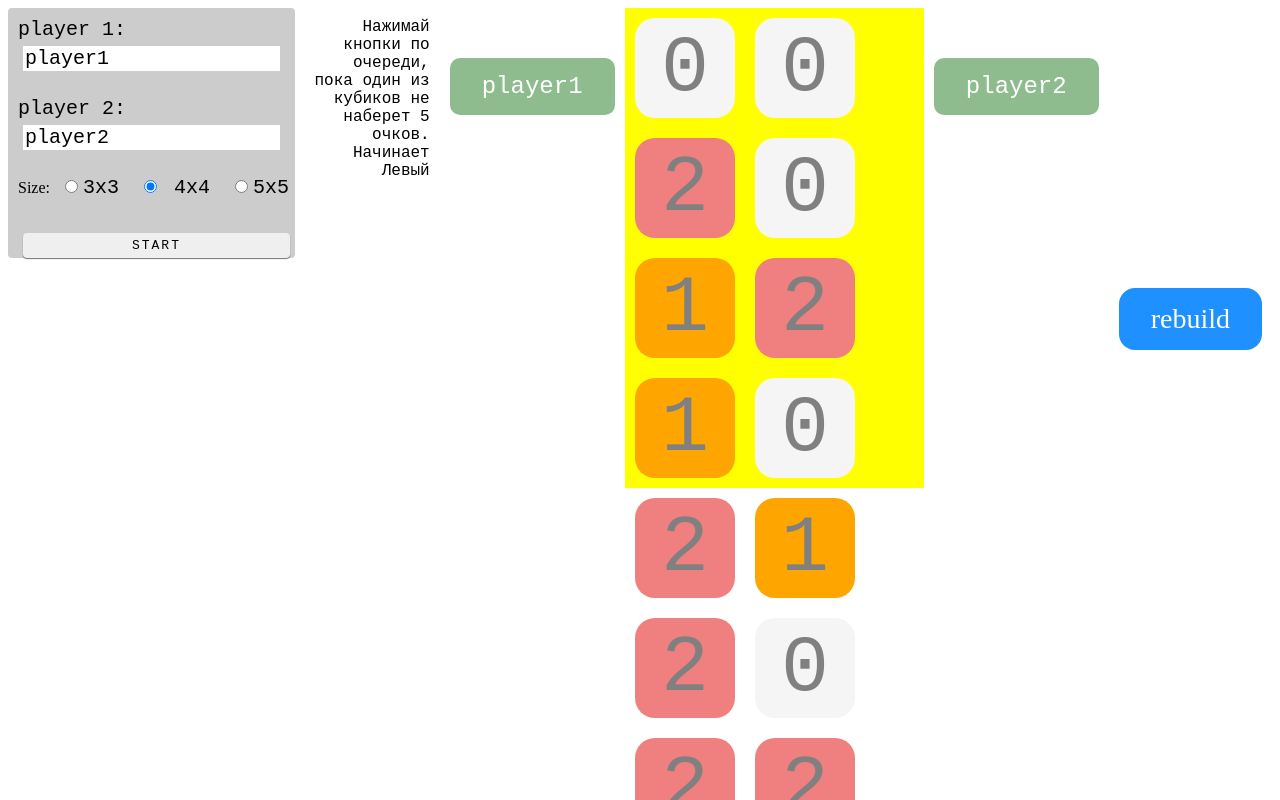
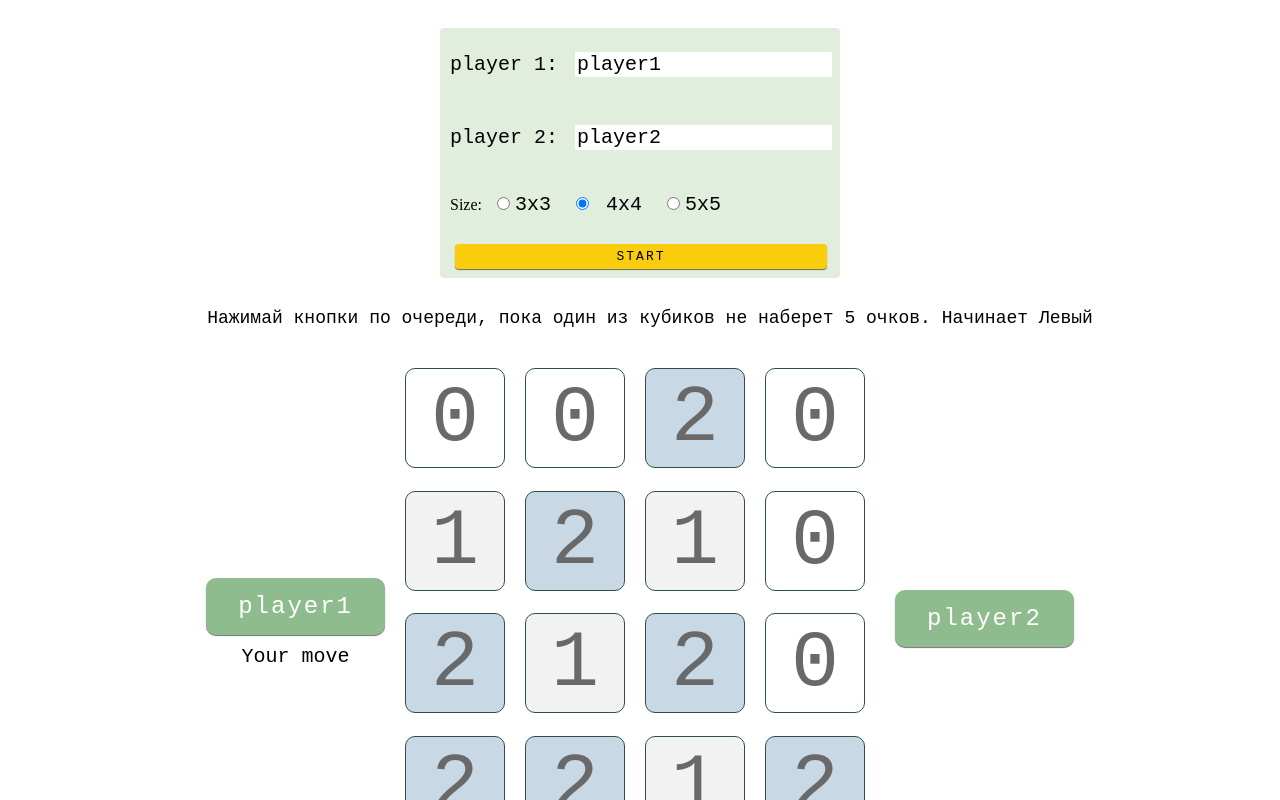
Before and after one commit to DMisilin/react-developer-2023, a React app: page / in a window 1280 px wide. Both pictures are taken after a click on the button "START". Shown: the top 800 px of the page. Built offline with nearby package versions, Linux system fonts and the light colour scheme.

Commit message:
refactor

```diff
--- a/package.json
+++ b/package.json
@@ -11,7 +11,7 @@
     "build": "webpack --mode=production --env production --progress",
     "storybook": "start-storybook -p 6006",
     "build-storybook": "build-storybook",
-    "chromatic": "npx chromatic --project-token=38dce55a869b --force-rebuild",
+    "chromatic": "npx chromatic --project-token=$CHROMATIC_PROJECT_TOKEN --force-rebuild",
     "mock-server": "node src/mock/server.js"
   },
   "repository": {
--- a/src/App.tsx
+++ b/src/App.tsx
@@ -5,7 +5,7 @@ import { Score } from 'components/Score/Score';
 const App = () => {
   return (
     <>
-      <Floor groundType="yellow" testMode={false}></Floor>
+      <Floor testMode={false}></Floor>
       {/*<Score />*/}
     </>
   );
--- a/src/components/Box/Box.css
+++ b/src/components/Box/Box.css
@@ -1,38 +1,44 @@
 .zero {
-    background-color: whitesmoke;
+    background-color: #ffffff;
+    color: dimgrey;
 }
 
 .first {
-    background-color: orange;
+    background-color: #f2f2f2;
+    color: dimgrey;
 }
 
 .second {
-    background-color: lightcoral;
+    background-color: #c8d8e4;
+    color: dimgrey;
 }
 
 .third {
-    background-color: orangered;
+    background-color: #52ad98;
+    color: dimgrey;
 }
 
 .fourth {
-    background-color: firebrick;
+    background-color: #2b6777;
+    color: dimgrey;
 }
 
 .fifth {
-    background-color: darkred;
+    background-color: #2b8999;
+    color: #ffffff
 }
 
 .box {
-    height: 100px;
-    width: 100px;
+    height: 98px;
+    width: 98px;
     margin: 10px;
     display: flex;
     align-items: center;
     justify-content: center;
     font-size: 80px;
     font-family: monospace;
-    color: grey;
-    border-radius: 20px;
+    border-radius: 10px;
+    border: 1px solid darkslategrey;
     animation: show-box .5s forwards;
 }
 
--- a/src/components/Button/Button.css
+++ b/src/components/Button/Button.css
@@ -21,10 +21,25 @@
     display: inline-block;
     font-size: 24px;
     font-family: monospace;
+
+    outline: none;
+    box-shadow: 0 1px 1px rgba(0, 0, 0, 0.55);
+    letter-spacing: 2px;
+    cursor: pointer;
+    user-select: none;
+    transition: 0.2s;
+}
+
+.eco:hover {
+    transform: scale(1.05);
+}
+
+.eco:active {
+    box-shadow: none;
 }
 
 .blue {
-    background-color: dodgerblue;
+    background-color: #39395f;
     border: none;
     border-radius: 16px;
     color: white;
@@ -34,4 +49,19 @@
     display: inline-block;
     font-size: 28px;
     font-family: "American Typewriter", serif;
+
+    outline: none;
+    box-shadow: 0 1px 1px rgba(0, 0, 0, 0.55);
+    letter-spacing: 2px;
+    cursor: pointer;
+    user-select: none;
+    transition: 0.2s;
 }
+
+.blue:hover {
+    transform: scale(1.05);
+}
+
+.blue:active {
+    box-shadow: none;
+}
--- a/src/components/Floor/Floor.css
+++ b/src/components/Floor/Floor.css
@@ -23,16 +23,20 @@
     margin-top: 5px;
     display: flex;
     justify-content: center;
+    flex-direction: column;
 }
 
 .playerButton {
     margin-left: 10px;
     margin-right: 10px;
     margin-top: 50px;
+    display: flex;
+    flex-direction: column-reverse;
+    justify-content: center;
 }
 
 .cleanButton {
-    margin-left: 10px;
-    margin-right: 10px;
-    margin-top: 280px;
+    margin: 20px;
+    display: flex;
+    justify-content: center;
 }
--- a/src/components/Floor/Floor.tsx
+++ b/src/components/Floor/Floor.tsx
@@ -4,49 +4,65 @@ import './Floor.css';
 import Box from '../Box/Box';
 import Button from '../Button/Button';
 import Text from '../Text/Text';
-import Form from 'components/Form/Form';
+import Form from '../Form/Form';
 
 const START_DATA_DEFAULT = {
-  player1: 'player1',
-  player2: 'player2',
+  player1: 'name',
+  player2: 'name',
   size: '0x0',
 };
 const handleWidth = (size: string) => {
   switch (size) {
     case '5x5':
-      return '600px';
+      return '630px';
     case '4x4':
-      return '480px';
+      return '490px';
     default:
-      return '360px';
+      return '370px';
   }
 };
+
+const StyledCenteredDiv = styled.div`
+  display: flex;
+  justify-content: center;
+  margin: 20px;
+`;
 
 const StyledFloorDiv = styled.div<{ size: string }>`
   display: flex;
   flex-wrap: wrap;
-  background-color: yellow;
   width: ${({ size = '3x3' }) => handleWidth(size)};
   height: ${({ size = '3x3' }) => handleWidth(size)};
 `;
 
-const Floor = ({ groundType = 'yellow', testMode = true }) => {
+const StyledLabel = styled.label`
+  font-size: 20px;
+  width: auto;
+  padding: 10px;
+  font-family: monospace;
+  text-align: center;
+`;
+
+const Floor = ({ groundType = '', testMode = true }) => {
   const [isLeft, setIsLeft] = useState(true);
   const [startData, setStartData] = useState(START_DATA_DEFAULT);
-  const [arr, setArr] = useState([]);
+  const [arr, setArr] = useState(testMode ? initArr() : []);
 
-  // function initArr() {
-  //   if (testMode) {
-  //     return [0, 1, 2, 3, 4, 5, 4, 3, 2];
-  //   }
-  //
-  //   const result = [];
-  //   const elements = startData.size.split('x').map((elm) => +elm);
-  //   for (let i = 0; i < elements[0] * elements[1]; i++) {
-  //     result.push(Math.floor(Math.random() * 3));
-  //   }
-  //   return result;
-  // }
+  /**
+   * Наполнение поля
+   * */
+  function initArr() {
+    if (testMode) {
+      return [0, 1, 2, 3, 4, 5, 4, 3, 2];
+    }
+
+    const result = [];
+    const elements = startData.size.split('x').map((elm) => +elm);
+    for (let i = 0; i < elements[0] * elements[1]; i++) {
+      result.push(Math.floor(Math.random() * 3));
+    }
+    return result;
+  }
 
   // Publish to Score.tsx
   const publish = (eventName, data: { isLeft: boolean }) => {
@@ -54,6 +70,9 @@ const Floor = ({ groundType = 'yellow', testMode = true }) => {
     document.dispatchEvent(event);
   };
 
+  /**
+   * Ход игрока - обновление поля
+   * */
   const updateArr = (position: 'left' | 'right') => {
     if ((position === 'left' && !isLeft) || (position === 'right' && isLeft)) {
       alert(`Not your move`);
@@ -78,28 +97,27 @@ const Floor = ({ groundType = 'yellow', testMode = true }) => {
     return result;
   };
 
-  // const renderBoxes = () => {
-  //   const result = [];
-  //   for (let i = 0; i < arr.length; i++) {
-  //     result.push(<Box key={i} point={arr[i]} order={i} />);
-  //   }
-  //   return result;
-  // };
-
+  /**
+   * Перезагрузить поле для тех же игроков
+   * */
   const clean = () => {
-    setArr([]);
-    setStartData(START_DATA_DEFAULT);
+    setArr(initArr());
     setIsLeft(true);
   };
 
   return (
     <div className="buttonPanel" role="Panel">
+      <StyledCenteredDiv>
         <Form onStart={setStartData} onSize={setArr} />
+      </StyledCenteredDiv>
       <Text
         text="Нажимай кнопки по очереди, пока один из кубиков не наберет 5 очков. Начинает Левый"
         size="medium"
       ></Text>
+
+      <StyledCenteredDiv>
         <div className="playerButton">
+          <StyledLabel>{isLeft && 'Your move'}</StyledLabel>
           <Button
             text={startData.player1}
             type="eco"
@@ -112,14 +130,17 @@ const Floor = ({ groundType = 'yellow', testMode = true }) => {
           ))}
         </StyledFloorDiv>
         <div className="playerButton">
+          <StyledLabel>{!isLeft && 'Your move'}</StyledLabel>
           <Button
             text={startData.player2}
             type="eco"
             onClick={() => setArr(updateArr('right'))}
           ></Button>
         </div>
+      </StyledCenteredDiv>
+
       <div className="cleanButton">
-        <Button text="rebuild" type="blue" onClick={() => clean()}></Button>
+        <Button text="against" type="blue" onClick={() => clean()}></Button>
       </div>
     </div>
   );
--- a/src/components/Form/Form.tsx
+++ b/src/components/Form/Form.tsx
@@ -61,7 +61,7 @@ const StyledForm = styled.form`
   flex-wrap: wrap;
   width: 400px;
   height: 250px;
-  background-color: #cccccc;
+  background-color: #e1eedd;
   border-radius: 4px;
 `;
 
@@ -80,6 +80,7 @@ const StyledButton = styled.button`
   cursor: pointer;
   user-select: none;
   transition: 0.2s;
+  background-color: #f9cd0b;
 
   &:hover {
     transform: scale(1.05);
--- a/src/components/Text/Text.css
+++ b/src/components/Text/Text.css
@@ -1,9 +1,9 @@
 .medium {
-    text-align: right;
-    font-size: 16px;
+    text-align: center;
+    font-size: 18px;
     font-family: monospace;
     border-radius: 6px;
-    width: 200px;
+    width: 100%;
     margin: 5px;
     padding: 5px;
 }
```
Also changed, not shown: 2 other files (tests, documents, lock files or other folders). Lines whose indentation alone changed are shown as unchanged.
